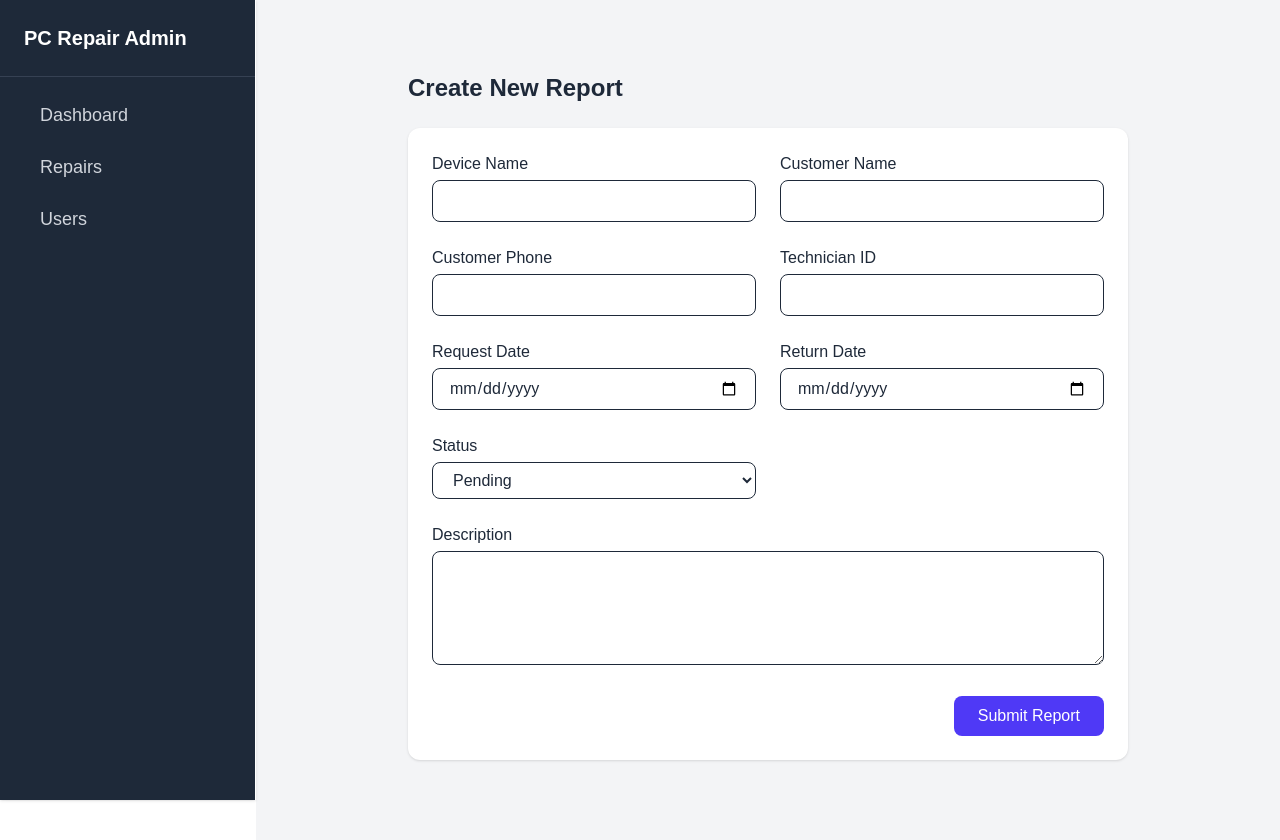
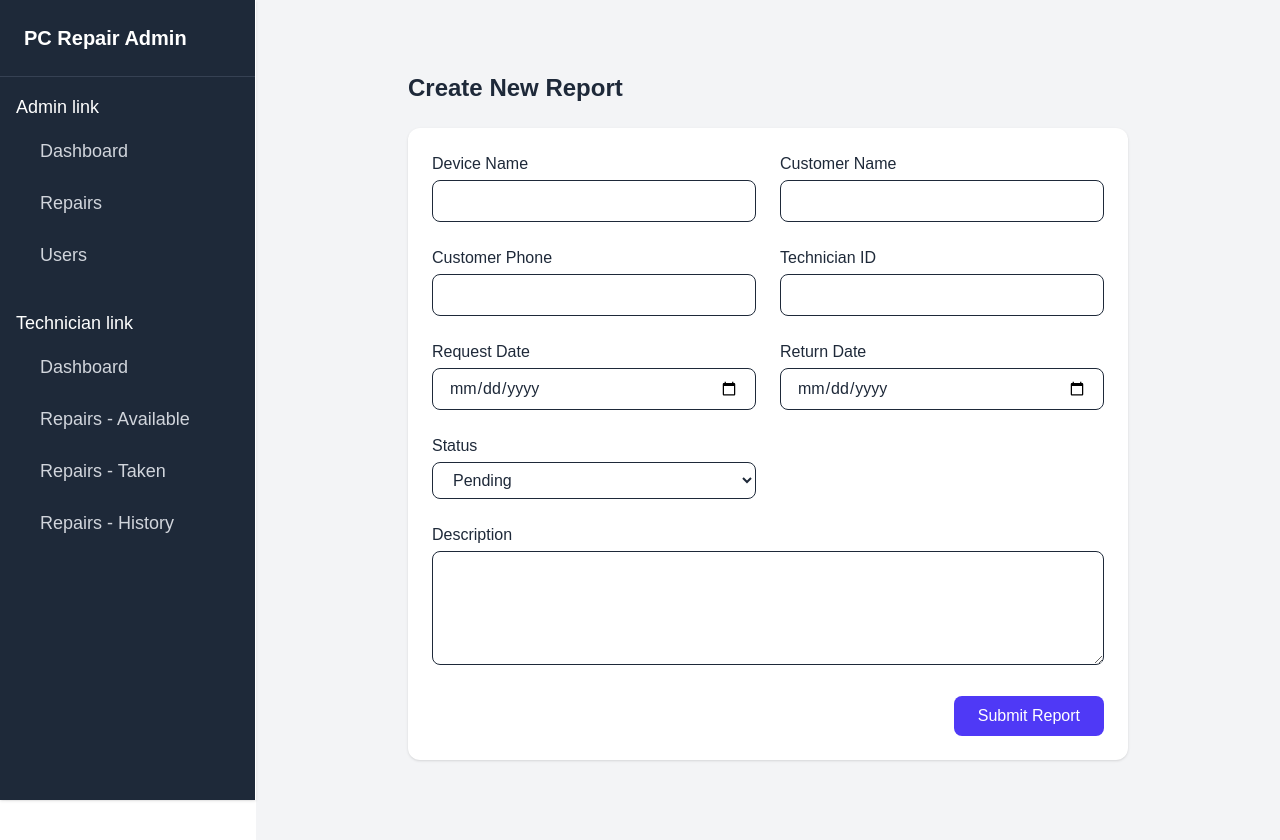
Before and after one commit to najmusyathir/pc_repair_shop, a Next.js app: page /internal/technician/repairs/new in a window 1280 px wide. Shown: the top 840 px of the page. Built offline with nearby package versions, Linux system fonts and the light colour scheme.

Commit message:
Modify: Update sidebar for ez navigation

```diff
--- a/src/components/Sidebar.tsx
+++ b/src/components/Sidebar.tsx
@@ -8,6 +8,7 @@ export default function Sidebar() {
         PC Repair Admin
       </div>
       <nav className="p-4 space-y-2 text-lg">
+        <h2>Admin link</h2>
         <Link
           href="/internal/admin"
           className="block px-6 py-2 text-gray-300 hover:bg-gray-700">
@@ -24,6 +25,30 @@ export default function Sidebar() {
           Users
         </Link>
       </nav>
+
+      <nav className="p-4 space-y-2 text-lg">
+        <h2>Technician link</h2>
+        <Link
+          href="/internal/technician"
+          className="block px-6 py-2 text-gray-300 hover:bg-gray-700">
+          Dashboard
+        </Link>
+        <Link
+          href="/internal/technician/repairs"
+          className="block px-6 py-2 text-gray-300 hover:bg-gray-700">
+          Repairs - Available
+        </Link>
+        <Link
+          href="/internal/technician/repairs/taken"
+          className="block px-6 py-2 text-gray-300 hover:bg-gray-700">
+          Repairs - Taken
+        </Link>
+        <Link
+          href="/internal/technician/repairs/history"
+          className="block px-6 py-2 text-gray-300 hover:bg-gray-700">
+          Repairs - History
+        </Link>
+      </nav>
     </aside>
   );
 }
```
